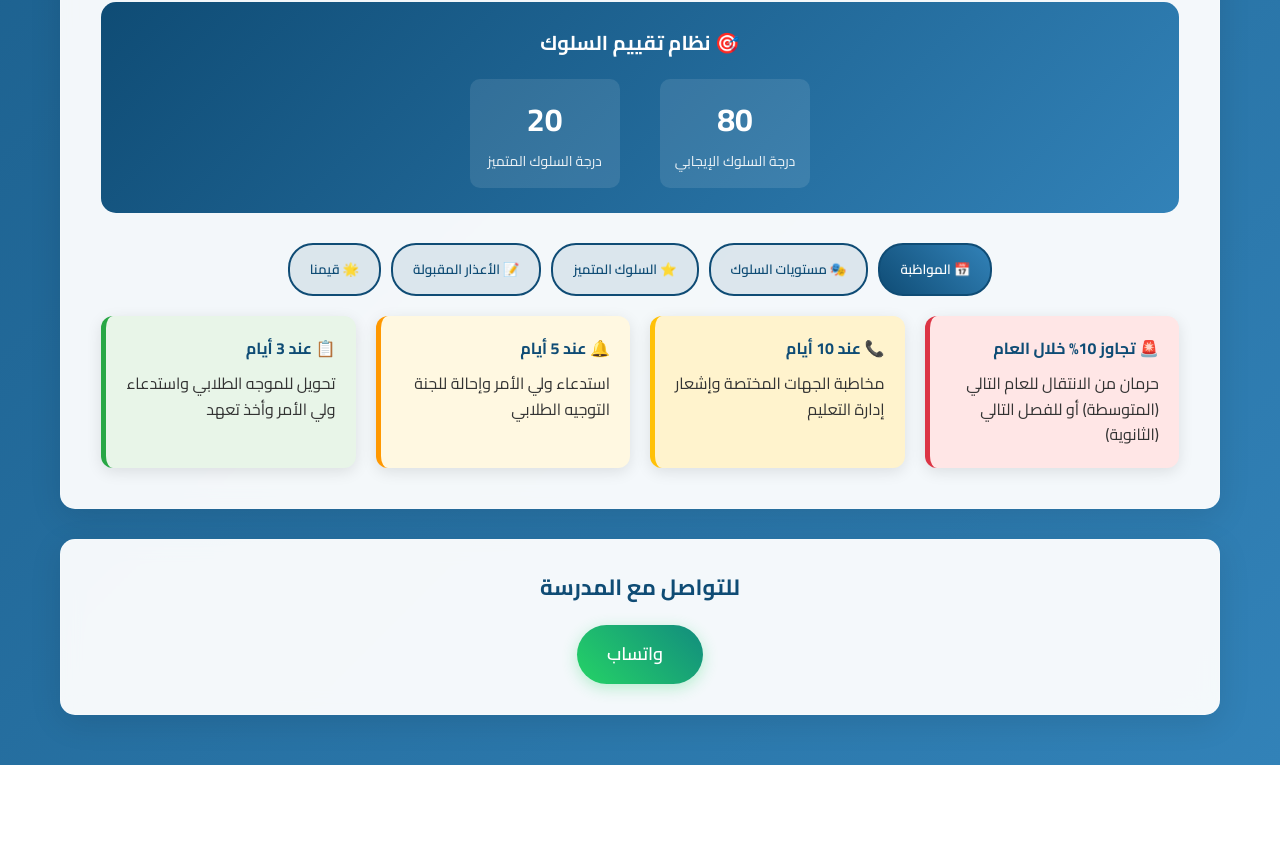
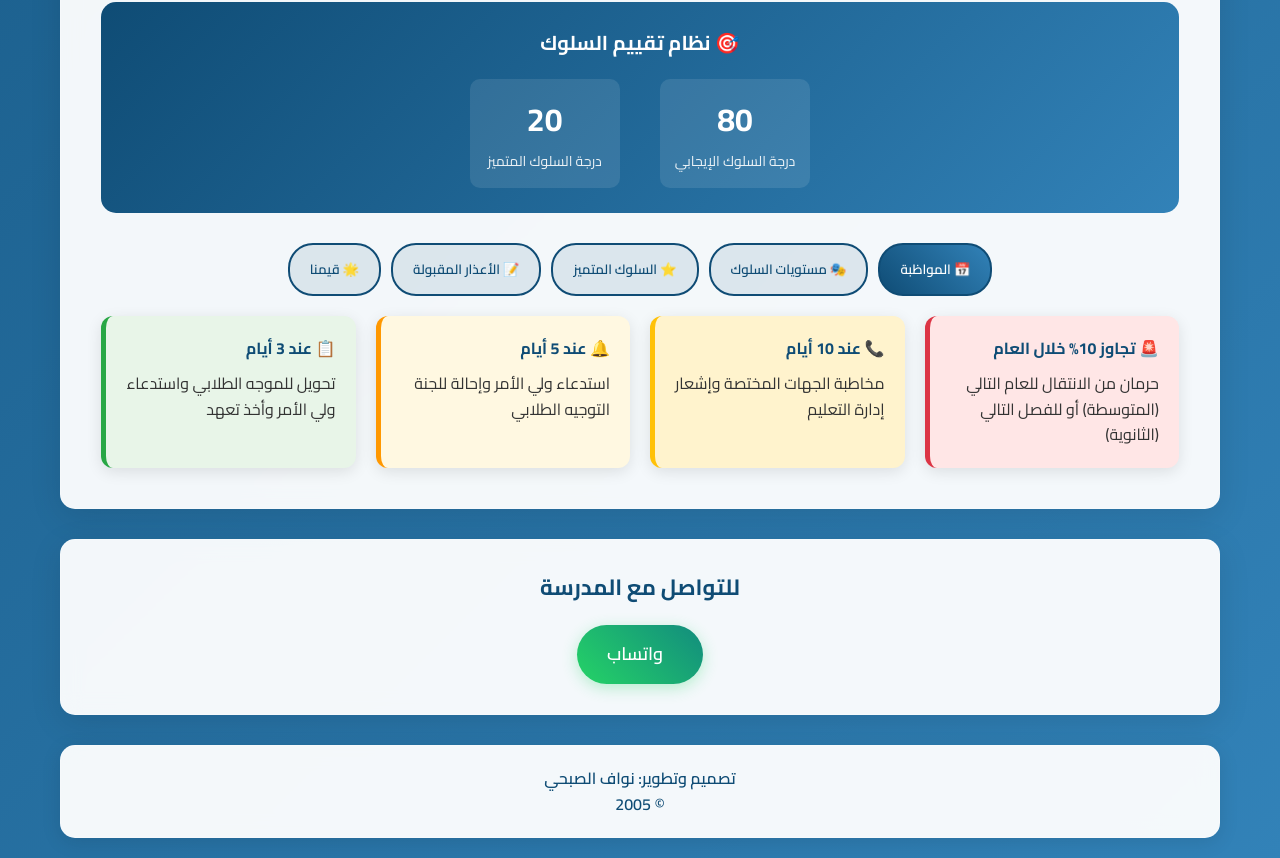
Before and after one commit to Nawafoooh/myschool, a plain HTML site: page welcome.html in a window 1280 px wide. Shown: the part 1487-2345 px from the top of the page. Before the commit the page ends 2252 px from the top, so only its background shows below. Drawn offline with Linux system fonts and the light colour scheme.

Commit message:
Update welcome.html

```diff
--- a/welcome.html
+++ b/welcome.html
@@ -43,20 +43,6 @@
             margin-bottom: 20px;
             flex-wrap: wrap;
             gap: 20px;
-        }
-
-        .logo {
-            width: 80px;
-            height: 80px;
-            background: linear-gradient(45deg, #0f4c75, #3282b8);
-            border-radius: 50%;
-            display: flex;
-            align-items: center;
-            justify-content: center;
-            color: white;
-            font-size: 24px;
-            font-weight: bold;
-            box-shadow: 0 4px 15px rgba(15, 76, 117, 0.3);
         }
 
         .header-text {
@@ -706,6 +692,23 @@
             margin-bottom: 10px;
         }
 
+        .developer-section {
+            background: rgba(255, 255, 255, 0.95);
+            backdrop-filter: blur(10px);
+            border-radius: 15px;
+            padding: 20px;
+            text-align: center;
+            margin-top: 30px;
+            box-shadow: 0 4px 20px rgba(0, 0, 0, 0.1);
+            border: 1px solid rgba(255, 255, 255, 0.18);
+        }
+
+        .developer-info {
+            font-size: 16px;
+            color: #0f4c75;
+            font-weight: 600;
+        }
+
         @keyframes fadeInUp {
             from {
                 opacity: 0;
@@ -1049,6 +1052,15 @@
             </a>
         </section>
 
+        <section class="developer-section">
+            <div class="developer-info">
+                تصميم وتطوير: نواف الصبحي
+            </div>
+            <div class="developer-info">
+                &copy; 2005
+            </div>
+        </section>
+
         <script>
             function showTab(tabId) {
                 const tabs = document.querySelectorAll('.tab-content');
```
